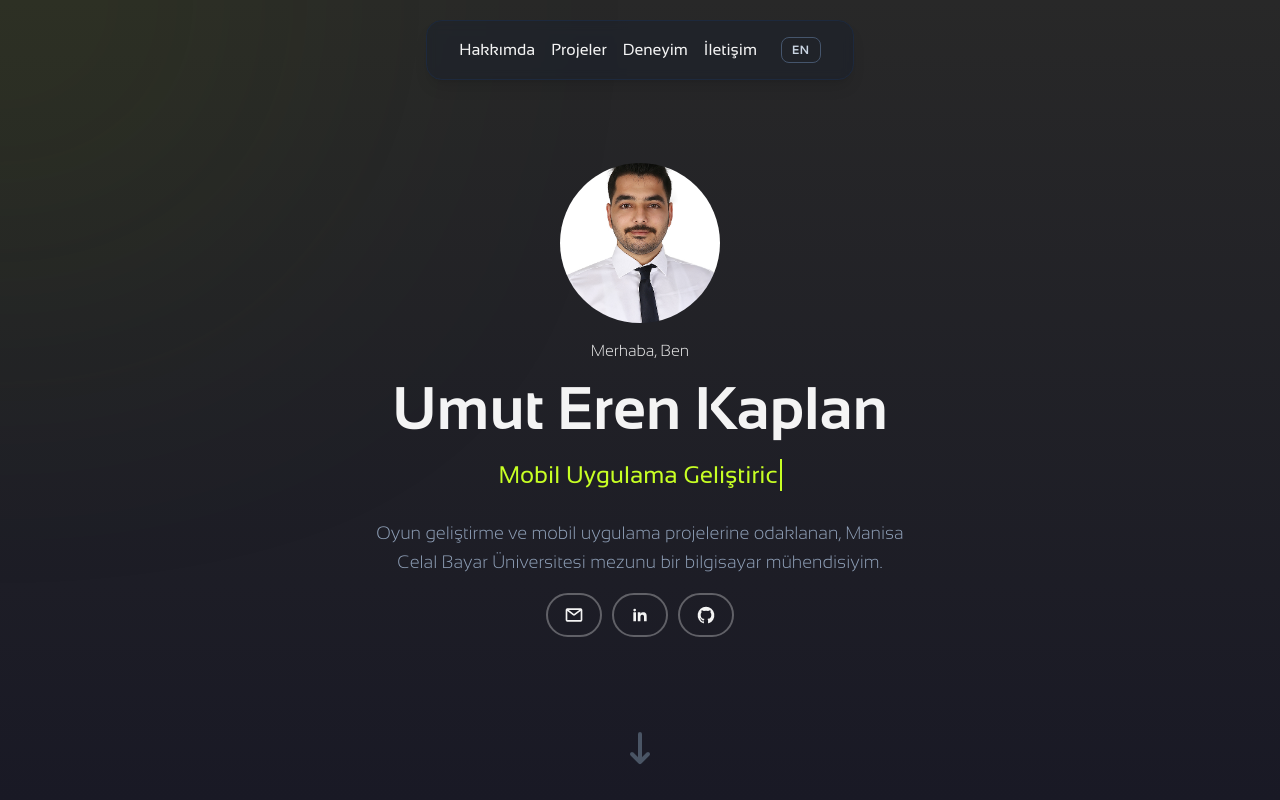
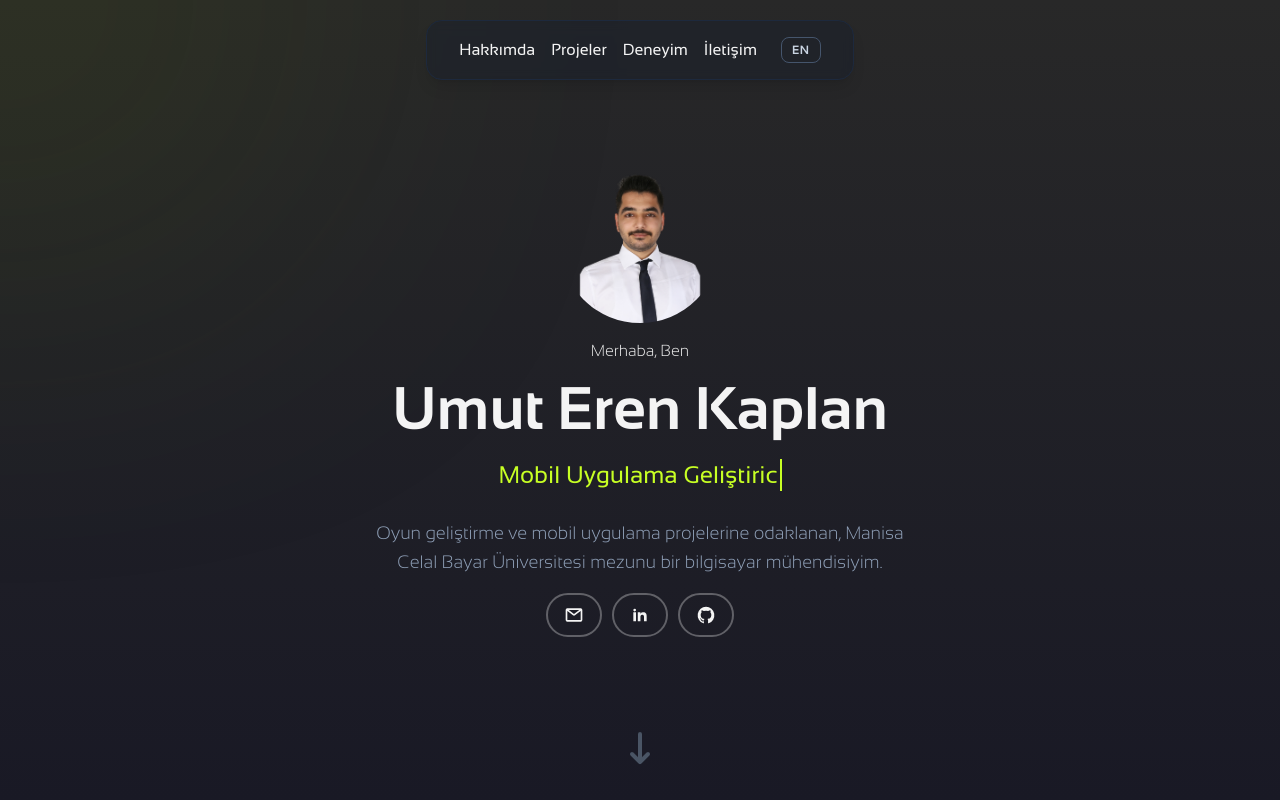
Before and after one commit to kaeruishere/errenn.com, a Next.js app: page / in a window 1280 px wide. Shown: the top 800 px of the page. Built offline with nearby package versions, Linux system fonts and the light colour scheme; no server answers.

Commit message:
picture of me updated to png format

```diff
--- a/src/components/Hero.tsx
+++ b/src/components/Hero.tsx
@@ -57,7 +57,7 @@ export const Hero: React.FC<HeroProps> = ({ lang = "tr", trData }) => {
     >
       <div className="relative flex flex-col items-center justify-center mx-auto h-full p-4 max-w-[1200px] text-center gap-y-4 z-10">
         <img
-          src="/img/me.jpeg"
+          src="/img/me.png"
           alt={`${tr.hero.name} - ${tr.hero.role}`}
           className="rounded-full w-32 h-32 sm:w-40 sm:h-40 object-cover mx-auto"
         />
```
Also changed, not shown: public/img/me.jpeg (deleted), public/img/me.png (added).
